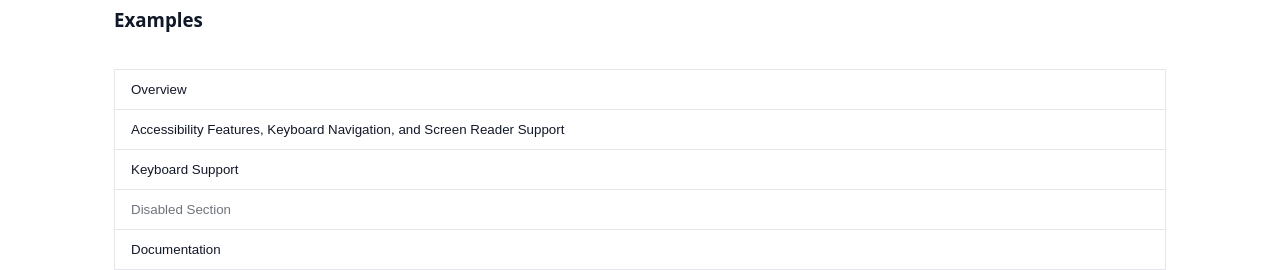
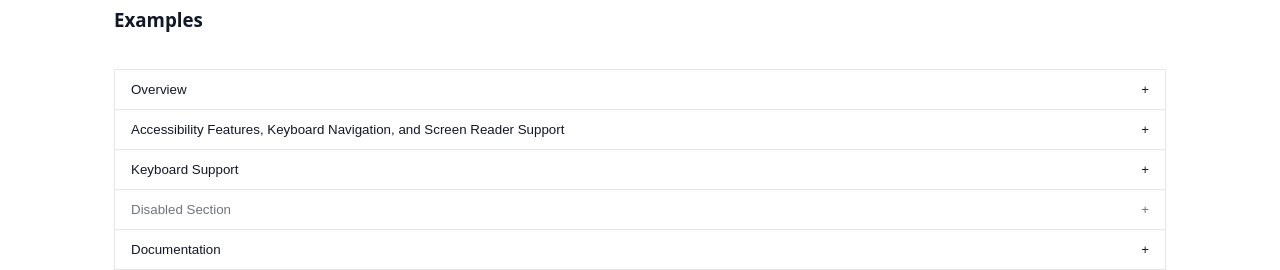
Before and after one commit to rpcorr/accessible-templates, a React (Vite) app: page /accordion in a window 1280 px wide. Shown: the part 1128-1398 px from the top of the page. Built offline with nearby package versions, Linux system fonts and the light colour scheme.

Commit message:
Add expand and collapse indicators to Accordion

```diff
--- a/src/components/Accordion/Accordion.module.css
+++ b/src/components/Accordion/Accordion.module.css
@@ -15,7 +15,9 @@
 }
 
 .trigger {
-  display: block;
+  display: flex;
+  align-items: center;
+  justify-content: space-between;
   width: 100%;
   padding: 0.75rem 1rem;
   border: 0;
--- a/src/components/Accordion/Accordion.tsx
+++ b/src/components/Accordion/Accordion.tsx
@@ -130,7 +130,8 @@ export function Accordion({ items }: AccordionProps) {
                 onClick={() => toggleItem(item.id)}
                 onKeyDown={(event) => handleKeyDown(event, index)}
               >
-                {item.title}
+                <span>{item.title}</span>
+                <span aria-hidden="true">{isOpen ? '−' : '+'}</span>
               </button>
             </h4>
 
```
